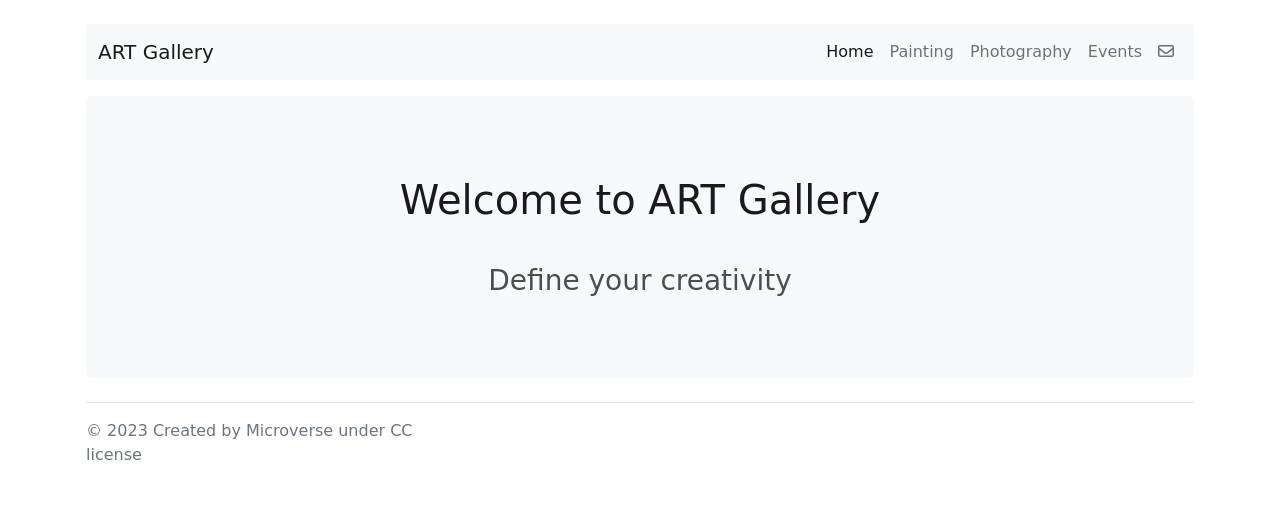
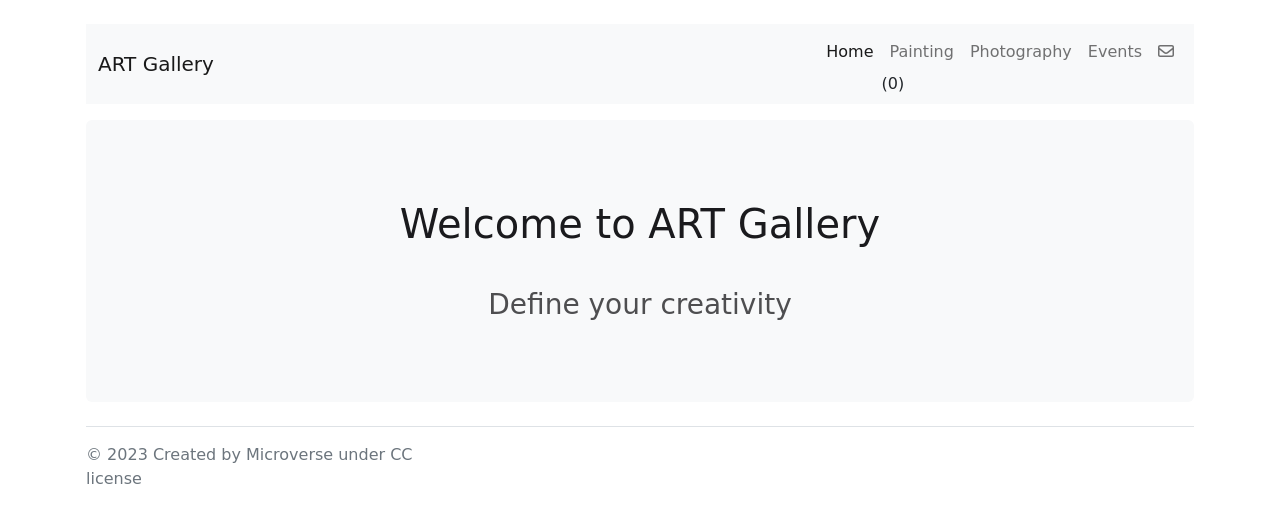
Before and after one commit to dev-mamun/Art-Gallery, a website built with webpack: page src/index.html in a window 1280 px wide. Built offline with nearby package versions, Linux system fonts and the light colour scheme; no server answers.

Commit message:
Feature: Count Item displayed

```diff
--- a/src/index.html
+++ b/src/index.html
@@ -26,6 +26,7 @@
                         </li>
                         <li class="nav-item">
                             <a class="nav-link" aria-current="page" href="#Paintings">Painting</a>
+                            <span id="painting-count"></span>
                         </li>
                         <li class="nav-item">
                             <a class="nav-link" href="#Photography">Photography</a>
--- a/src/index.js
+++ b/src/index.js
@@ -12,6 +12,7 @@ import './css/style.css';
 import 'bootstrap';
 import '@fortawesome/fontawesome-free/js/all.min';
 import fetchArtworks from './modules/artworks';
+import countItem from './modules/countItem';
 
 const gridView = document.getElementById('grid-view');
 
@@ -42,6 +43,10 @@ const displayArtworks = async () => {
     `;
     gridView.appendChild(artworksContainer);
   });
+  // code for displaying artworks
+  const paintingCount = countItem();
+  const paintingCountElem = document.getElementById('painting-count');
+  paintingCountElem.innerHTML = `(${paintingCount})`;
 };
 
 window.addEventListener('load', displayArtworks);
--- /dev/null
+++ b/src/modules/countItem.js
@@ -0,0 +1,9 @@
+// countItem.js
+
+const countItem = () => {
+  const gridView = document.getElementById('grid-view');
+  const artworks = gridView.querySelectorAll('#thumbnail');
+  return artworks.length;
+};
+
+export default countItem;
```
